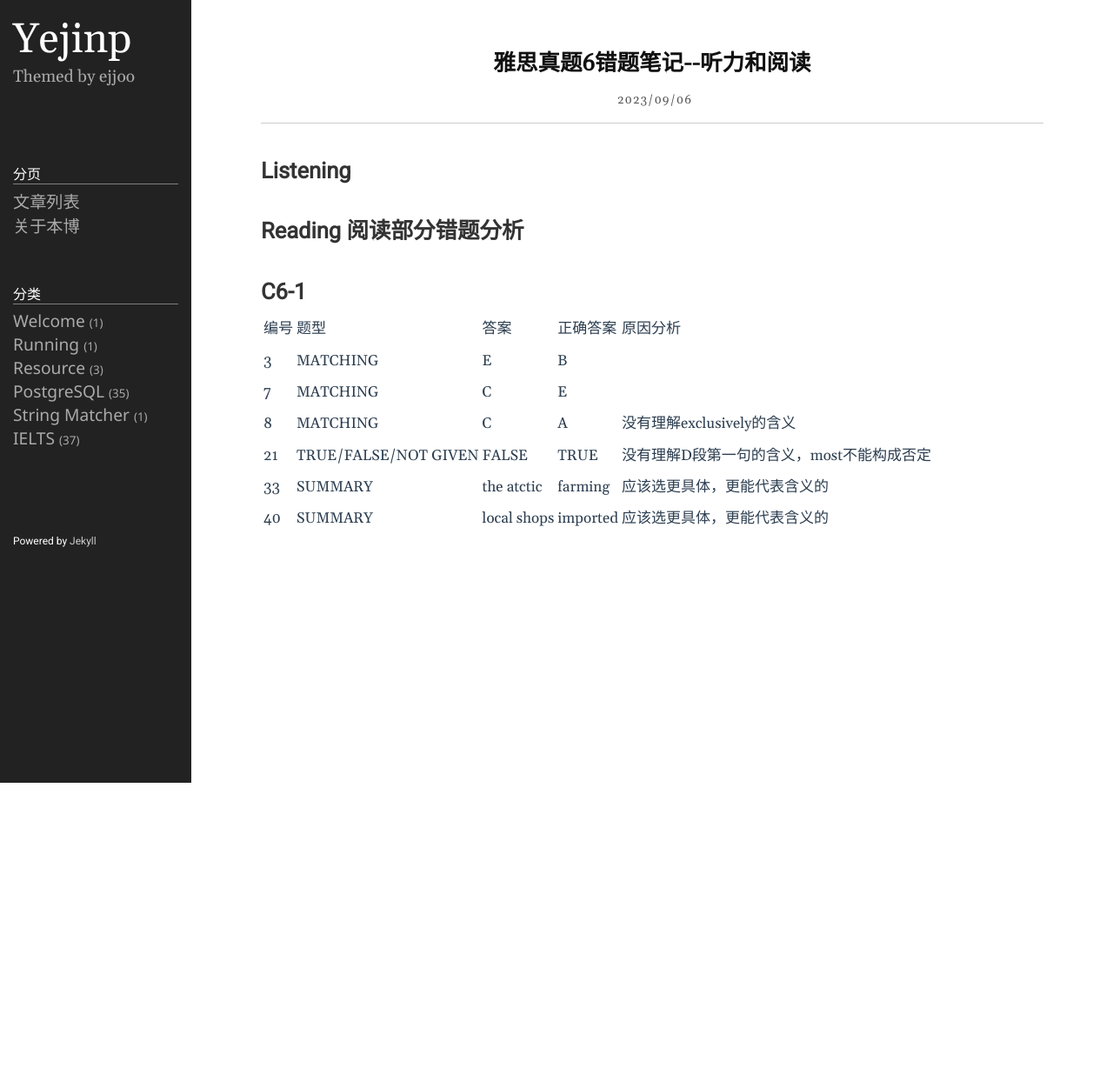
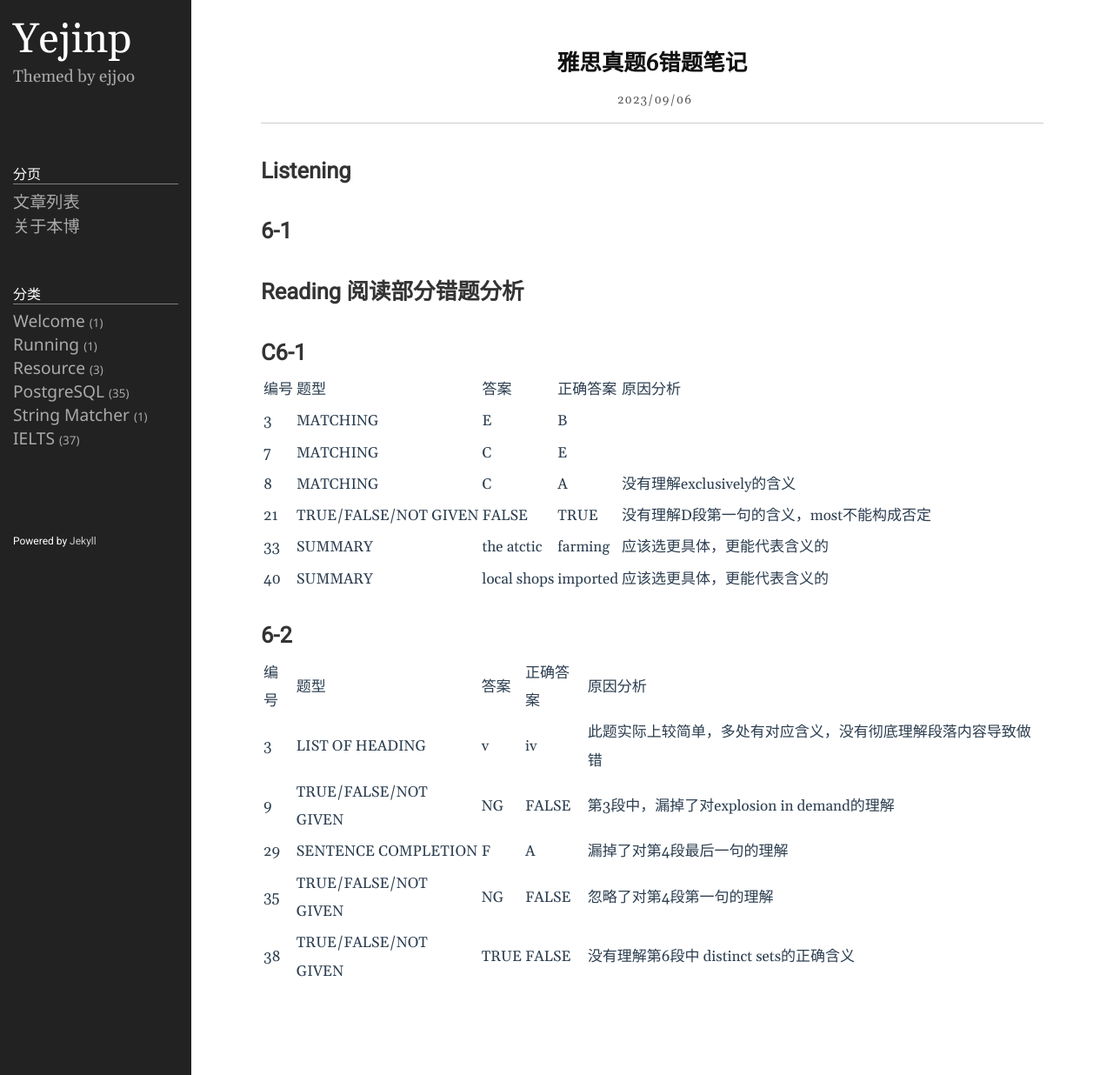
Before and after one commit to yejinp/yejinp.github.io, a Jekyll site: the page built from _posts/2023-09-07-雅思真题6错题笔记.markdown, in a window 1280 px wide. Shown: the whole page at 87% size. Built offline with Jekyll 4.4.1, drawn with Linux system fonts in a browser that asks for light colours; before the commit the page ends 900 px from its top, so only the background shows below that.

Commit message:
add 2023-09-07-雅思真题6错题笔记.markdown

```diff
--- a/_posts/2023-09-07-雅思真题6错题笔记.markdown
+++ b/_posts/2023-09-07-雅思真题6错题笔记.markdown
@@ -1,12 +1,12 @@
 ---
 layout: post
-title: 雅思真题6错题笔记--听力和阅读
+title: 雅思真题6错题笔记
 date: 2023-09-07 07:38:23 +0800
 category: IELTS
 ---
 
 ## Listening
-
+# 6-1
 
 ## Reading 阅读部分错题分析
 # C6-1
@@ -18,3 +18,13 @@ category: IELTS
 |21 | TRUE/FALSE/NOT GIVEN | FALSE    |     TRUE | 没有理解D段第一句的含义，most不能构成否定 |
 |33 |  SUMMARY         | the atctic   |       farming    | 应该选更具体，更能代表含义的 |
 |40 |   SUMMARY        |  local shops  |       imported  |  应该选更具体，更能代表含义的 |
+
+
+# 6-2
+
+|编号    |      题型       |           答案  |    正确答案  | 原因分析 |
+|3       |    LIST OF HEADING  |    v  |       iv       |       此题实际上较简单，多处有对应含义，没有彻底理解段落内容导致做错 |
+|9    |   TRUE/FALSE/NOT GIVEN  | NG |  FALSE  |   第3段中，漏掉了对explosion in demand的理解 |
+|29   |  SENTENCE COMPLETION  | F  | A     | 漏掉了对第4段最后一句的理解 |
+|35   |  TRUE/FALSE/NOT GIVEN | NG  | FALSE |  忽略了对第4段第一句的理解 |
+|38   |  TRUE/FALSE/NOT GIVEN | TRUE | FALSE |   没有理解第6段中 distinct sets的正确含义 |
```
